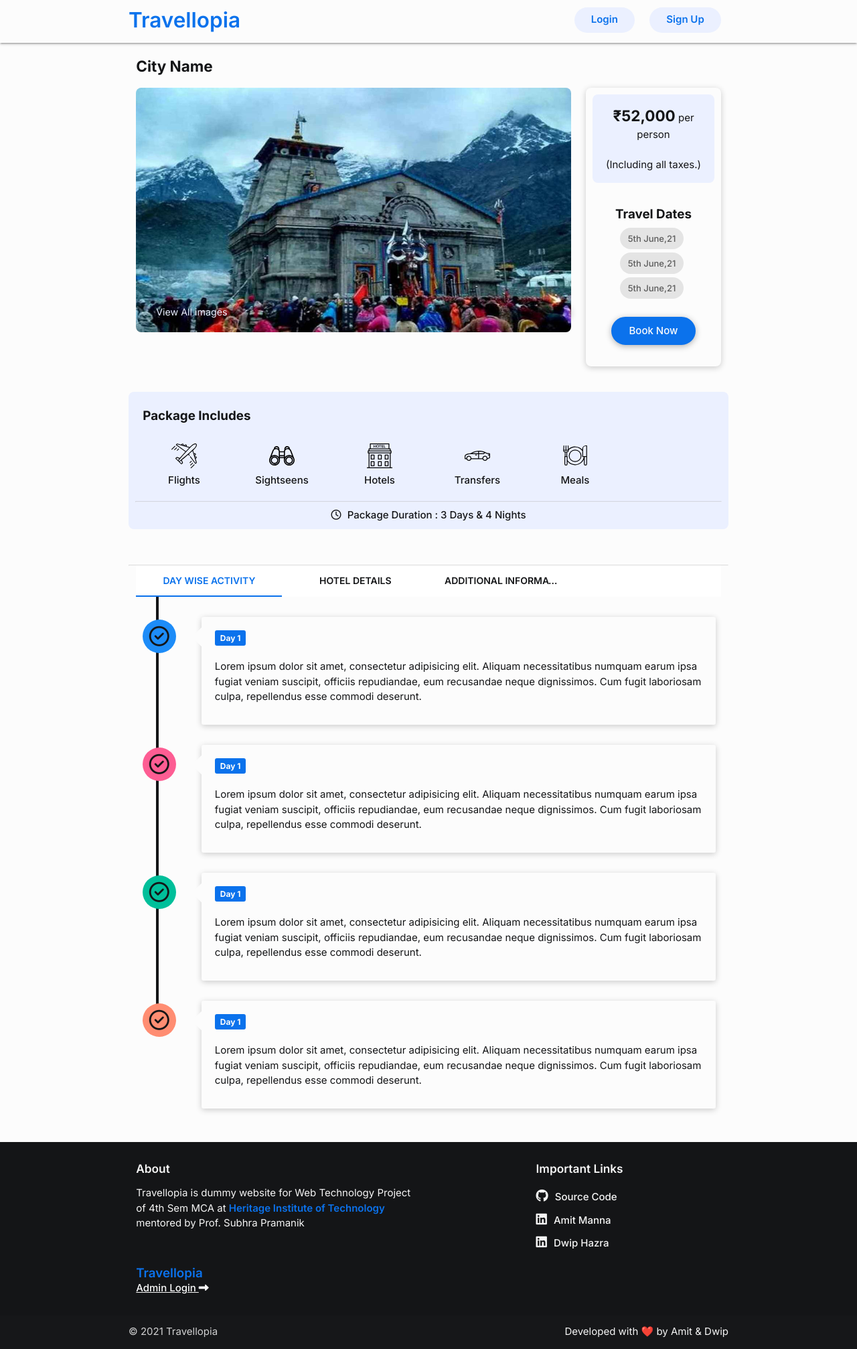
After one commit to hazradwip/Tour_system_project, a PHP site: page /package-details.html in a window 1280 px wide. The commit adds this page. Shown: the whole page at 67% size. Run offline with PHP 8.4, Linux system fonts and the light colour scheme; some libraries are stand-ins or nearby versions.

Commit message:
bug-fixes

```diff
--- a/css/styles.css
+++ b/css/styles.css
@@ -206,6 +206,11 @@ footer ul li a i {
 .btn-accent:hover {
     box-shadow: 1px 1px 2px rgb(0 0 0 / 45%);
 }
+
+button:focus {
+    background-color: var(--primary);
+    color: var(--bg-primary);
+}
 /* ====================================== */
 
 /* ============== Covid Container =============== */
@@ -396,55 +401,72 @@ label i {
     margin-top: 0;
 }
 
+/* ================ Package Details =============== */
+.package-name {
+    font-size: 1.5rem;
+    margin-top: 1.5rem;
+    margin-bottom: 0;
+}
 .container .row .pimg{
     height:365px;
-    width:95%;
+    width:100%;
     border-radius: 8px;
     margin-bottom: 15px;
 }
 
 #bottom-left{
     margin-top: -4rem;
-    color: white;
+    color: var(--secondary);
     margin-left: 2rem;
-    font-size: small;
+    font-size: 0.95rem;
+    box-shadow: 0 2px 10px rgb(0 0 0 / 20%);
 }
 
- #price{
+#price{
     background-color: var(--secondary);
     border-radius: 8px;
     padding: 15px;
 }
 
-#book{
-    background-color:white;
+#price span {
+    font-weight: 700;
+    font-size: 1.5rem;
+}
+
+.booking-window{
+    background-color: var(--bg-primary);
     border-radius: 8px;
-    box-shadow: 0 4px 8px 0 rgba(0, 0, 0, 0.2), 0 6px 20px 0 rgba(0, 0, 0, 0.19);
-    width: 275px;
+    box-shadow: 0 2px 10px rgb(0 0 0 / 20%);
     margin-left: 0px;
     padding: 10px;
     text-align: center;
 }
-
-.container  #dates{
+/*
+.container  .dates{
     background-color: var(--secondary);
     border-radius: 50px;
     padding:8px;
     color: black;
+} */
+
+#package-inc {
+    background-color: var(--secondary);
+    margin-top: 2.5rem;
+    padding:10px;
+    width: 100%;
+    border-radius: 8px;
+    /* margin-left: 8px; */
+    /* padding-right: 0px; */
+
+}
+#package-inc .icon img {
+    height: 2.5rem;
 }
 
-#package-inc{
-    background-color: var(--secondary);
-    padding:10px;
-    width: 66.5rem;
-    border-radius: 8px;
-    margin-left: 8px;
-    padding-right: 0px;
+#package-inc span {
+    font-weight: 500;
+}
 
-}
-#icon{
-    padding-left: 10px;
-}
 .tabs .tab a{
     color:var(--text-primary);
 }
@@ -478,7 +500,103 @@ label i {
     box-shadow: 0 2px 2px 0 rgba(0, 0, 0, 0.2), 0 6px 20px 0 rgba(0, 0, 0, 0.19);
 }
 
-
+/* timeline style */
+.timeline {
+    position: relative;
+    padding-left: 4rem;
+    margin: 0 0 0 30px;
+    color: var(--text-primary);
+  }
+  .timeline:before {
+    content: "";
+    position: absolute;
+    left: 0;
+    top: 0;
+    width: 4px;
+    height: 80%;
+    background: var(--text-primary);
+  }
+  .timeline .timeline-container {
+    position: relative;
+    margin: 2rem 0.5rem;
+  }
+  .timeline .timeline-container .timeline-icon {
+    position: absolute;
+    left: -88px;
+    top: 4px;
+    width: 50px;
+    height: 50px;
+    border-radius: 50%;
+    text-align: center;
+    font-size: 2rem;
+    background: #4f537b;
+  }
+  .timeline .timeline-container .timeline-icon i {
+    position: absolute;
+    left: 50%;
+    top: 50%;
+    transform: translate(-50%, -50%);
+  }
+  .timeline .timeline-container .timeline-icon img {
+    width: 100%;
+    height: 100%;
+    border-radius: 50%;
+  }
+  .timeline .timeline-container .timeline-body {
+    background: var(--bg-primary);
+    border-radius: 3px;
+    padding: 20px 20px 15px;
+    box-shadow: 0 2px 10px rgb(0 0 0 / 20%);
+  }
+  .timeline .timeline-container .timeline-body:before {
+    content: "";
+    background: inherit;
+    width: 20px;
+    height: 20px;
+    display: block;
+    position: absolute;
+    left: -10px;
+    transform: rotate(45deg);
+    border-radius: 0 0 0 2px;
+  }
+  .timeline .timeline-container .timeline-body .timeline-title {
+    margin-bottom: 1.4rem;
+  }
+  .timeline .timeline-container .timeline-body .timeline-title .day-badge {
+    background: var(--primary);
+    color: var(--bg-primary);
+    padding: 4px 8px;
+    border-radius: 3px;
+    font-size: 12px;
+    font-weight: bold;
+  }
+  .timeline .timeline-container .timeline-body .timeline-subtitle {
+    font-weight: 300;
+    font-style: italic;
+    opacity: 0.4;
+    margin-top: 16px;
+    font-size: 11px;
+  }
+  .timeline .timeline-container.primary .badge,
+  .timeline .timeline-container.primary .timeline-icon {
+    background: #1d8cf8 !important;
+  }
+  .timeline .timeline-container.info .badge,
+  .timeline .timeline-container.info .timeline-icon {
+    background: #11cdef !important;
+  }
+  .timeline .timeline-container.success .badge,
+  .timeline .timeline-container.success .timeline-icon {
+    background: #00bf9a !important;
+  }
+  .timeline .timeline-container.warning .badge,
+  .timeline .timeline-container.warning .timeline-icon {
+    background: #ff8d72 !important;
+  }
+  .timeline .timeline-container.danger .badge,
+  .timeline .timeline-container.danger .timeline-icon {
+    background: #fd5d93 !important;
+  }
 
 
 /* =============================================== */
@@ -549,6 +667,11 @@ label i {
         padding: 50px 0;
     }
 
+    .container .row .pimg {
+        height: 192px;
+        margin-bottom: 2.5rem;
+    }
+
     .input-field > label:not(.label-icon).active {
         width: 30% !important;
         transform: translateY(-14px) scale(0.7);
--- /dev/null
+++ b/package-details.html
@@ -0,0 +1,306 @@
+<!DOCTYPE html>
+<html lang="en">
+
+<head>
+  <meta charset="UTF-8">
+  <meta http-equiv="X-UA-Compatible" content="IE=edge">
+  <meta name="viewport" content="width=device-width, initial-scale=1.0">
+
+  <!-- JQuery CDN -->
+  <script type="text/javascript" src="https://cdnjs.cloudflare.com/ajax/libs/jquery/3.1.1/jquery.min.js"></script>
+
+  <!-- CSS Files -->
+  <link rel="stylesheet" href="./css/materialize.css">
+  <link rel="stylesheet" href="./css/styles.css">
+
+  <!-- Materialize JS -->
+  <script src="./scripts/materialize.js"></script>
+
+  <!-- Google Fonts -->
+  <link rel="preconnect" href="https://fonts.gstatic.com">
+  <link
+    href="https://fonts.googleapis.com/css2?family=Inter:wght@300;400;500;600;700;800&family=Caveat:wght@600;700&display=swap"
+    rel="stylesheet">
+
+  <!-- Icons -->
+  <link href="https://fonts.googleapis.com/icon?family=Material+Icons" rel="stylesheet">
+  <link rel="stylesheet" href="https://cdnjs.cloudflare.com/ajax/libs/font-awesome/5.15.3/css/all.min.css">
+  <script src="https://kit.fontawesome.com/90f1fd2d1e.js" crossorigin="anonymous"></script>
+
+  <title>Travellopia</title>
+</head>
+
+<body>
+
+  <!-- Navbar -->
+  <nav>
+    <div class="nav-wrapper">
+      <div class="container">
+        <a href="#" class="brand-logo">Travellopia</a>
+        <ul id="nav-mobile" class="right hide-on-med-and-down">
+          <li><a href="login.html" class="nav-items">Login</a></li>
+          <li><a href="signup.html" class="nav-items">Sign Up</a></li>
+        </ul>
+      </div>
+    </div>
+  </nav>
+  <!--==================Image and booking container===============-->
+  <div class="container">
+    <div class="row">
+      <div class="col s12">
+        <h5 class="package-name">City Name</h5>
+      </div>
+    </div>
+
+    <div class="row">
+      <div class="col l9 s12">
+        <img class="pimg" src="images/Kedarnath.jpg">
+        <a href="">
+          <h4 id="bottom-left">View All images</h4>
+        </a>
+      </div>
+
+      <div class="col l3 s12">
+        <div class="booking-window" id="">
+          <div id="price">
+            <span>₹52,000</span> per person
+            <br>
+            <br>
+            (Including all taxes.)
+          </div>
+          <div>
+            <h5 style="text-align: center;">
+              <br>
+              Travel Dates
+            </h5>
+          </div>
+          <div>
+            <a href="" class="chip">5th June,21</a>
+            <a href="" class="chip">5th June,21</a>
+            <a href="" class="chip">5th June,21</a>
+          </div>
+          <br>
+          <div>
+            <button class="btn-primary center-align" id="">Book Now</button>
+          </div>
+          <br>
+        </div>
+      </div>
+    </div>
+
+    <!--==============Package includes container========r-->
+    <div class="container" id="package-inc">
+      <div class="row">
+        <div class="col s12">
+          <h5>Package Includes</h5>
+        </div>
+      </div>
+
+      <div class="row">
+        <div class="col l2 s4 center-align">
+          <i class="icon"><img src="./images/icons/airplane.svg" alt="" /></i><br>
+          <span>Flights</span>
+        </div>
+        <div class="col l2 s4 center-align">
+          <i class="icon"><img src="./images/icons/binoculars.svg" alt="" /></i><br>
+          <span>Sightseens</span>
+        </div>
+        <div class="col l2 s4 center-align">
+          <i class="icon"><img src="./images/icons/hotel.svg" alt="" /></i><br>
+          <span>Hotels</span>
+        </div>
+        <div class="col l2 s4 center-align">
+          <i class="icon"><img src="./images/icons/car.svg" alt="" /></i><br>
+          <span>Transfers</span>
+        </div>
+        <div class="col l2 s4 center-align">
+          <i class="icon"><img src="./images/icons/dinner.svg" alt="" /></i><br>
+          <span>Meals</span>
+        </div>
+      </div>
+      <hr>
+      <div class="center-align">
+        <i class="far fa-clock"></i>
+        <span style="padding-left: 5px;"> Package Duration : 3 Days & 4 Nights </span>
+      </div>
+
+    </div>
+
+
+
+    <!--======================tabs==============-->
+
+    <p>&nbsp;</p>
+    <div class="row">
+      <div class="col s12">
+        <ul id="tabs" class="tabs">
+          <li class="tab col s3"><a href="#test-swipe-1">Day Wise Activity</a></li>
+          <li class="tab col s3"><a href="#test-swipe-2">Hotel Details</a></li>
+          <li class="tab col s3"><a href="#test-swipe-3">Additional Information</a></li>
+        </ul>
+      </div>
+
+      <!--==================================test swipe 1==========================================-->
+
+      <hr>
+      <div id="test-swipe-1" class="col s12" style="display: flex;">
+        <div class="timeline">
+          <div class="timeline-container primary">
+            <div class="timeline-icon">
+              <i class="far fa-check-circle"></i>
+            </div>
+            <div class="timeline-body">
+              <div class="timeline-title"><span class="day-badge">Day 1</span></div>
+              <p>Lorem ipsum dolor sit amet, consectetur adipisicing elit. Aliquam necessitatibus numquam earum ipsa
+                fugiat veniam suscipit, officiis repudiandae, eum recusandae neque dignissimos. Cum fugit laboriosam
+                culpa, repellendus esse commodi deserunt.</p>
+            </div>
+          </div>
+          <div class="timeline-container danger">
+            <div class="timeline-icon">
+              <i class="far fa-check-circle"></i>
+            </div>
+            <div class="timeline-body">
+              <div class="timeline-title"><span class="day-badge">Day 1</span></div>
+              <p>Lorem ipsum dolor sit amet, consectetur adipisicing elit. Aliquam necessitatibus numquam earum ipsa
+                fugiat veniam suscipit, officiis repudiandae, eum recusandae neque dignissimos. Cum fugit laboriosam
+                culpa, repellendus esse commodi deserunt.</p>
+            </div>
+          </div>
+          <div class="timeline-container success">
+            <div class="timeline-icon">
+              <i class="far fa-check-circle"></i>
+            </div>
+            <div class="timeline-body">
+              <div class="timeline-title"><span class="day-badge">Day 1</span></div>
+              <p>Lorem ipsum dolor sit amet, consectetur adipisicing elit. Aliquam necessitatibus numquam earum ipsa
+                fugiat veniam suscipit, officiis repudiandae, eum recusandae neque dignissimos. Cum fugit laboriosam
+                culpa, repellendus esse commodi deserunt.</p>
+            </div>
+          </div>
+          <div class="timeline-container warning">
+            <div class="timeline-icon">
+              <i class="far fa-check-circle"></i>
+            </div>
+            <div class="timeline-body">
+              <div class="timeline-title"><span class="day-badge">Day 1</span></div>
+              <p>Lorem ipsum dolor sit amet, consectetur adipisicing elit. Aliquam necessitatibus numquam earum ipsa
+                fugiat veniam suscipit, officiis repudiandae, eum recusandae neque dignissimos. Cum fugit laboriosam
+                culpa, repellendus esse commodi deserunt.</p>
+            </div>
+          </div>
+        </div>
+      </div>
+    </div>
+    <!--==================================test swipe 2============================================-->
+    <div id="test-swipe-2" class="col s12 ">
+      <div class="row">
+        <div class="col l5 s12">
+          <img id="tab-image" src="images/gangtok.jpg">
+        </div>
+        <div class="col l7 s12">
+          <h5>Hotel Name</h5>
+          <i class="fas fa-map-marker-alt"></i>
+          <span>Hotel Location</span>
+          <br>
+          <br>
+          <span>
+            In publishing and graphic design,
+            Lorem ipsum is a placeholder text commonly used to demonstrate the visual form of a
+            document or a typeface without relying on meaningful content.
+            Lorem ipsum may be used as a placeholder before final copy is available.
+            It is also used to temporarily replace text in a process called greeking,
+            which allows designers to consider the form of a webpage or publication,
+            without the meaning of the text influencing the design.
+          </span>
+        </div>
+      </div>
+      <div class="row">
+        <div class="col l5 s12">
+          <img id="tab-image" src="images/gangtok.jpg">
+        </div>
+        <div class="col l7 s12">
+          <h5>Hotel Name</h5>
+          <i class="fas fa-map-marker-alt"></i>
+          <span>Hotel Location</span>
+          <br>
+          <br>
+          <span>
+            In publishing and graphic design,
+            Lorem ipsum is a placeholder text commonly used to demonstrate the visual form of a
+            document or a typeface without relying on meaningful content.
+            Lorem ipsum may be used as a placeholder before final copy is available.
+            It is also used to temporarily replace text in a process called greeking,
+            which allows designers to consider the form of a webpage or publication,
+            without the meaning of the text influencing the design.
+          </span>
+        </div>
+      </div>
+      <div class="row">
+        <div class="col l5 s12">
+          <img id="tab-image" src="images/gangtok.jpg">
+        </div>
+        <div class="col l7 s12">
+          <h5>Hotel Name</h5>
+          <i class="fas fa-map-marker-alt"></i>
+          <span>Hotel Location</span>
+          <br>
+          <br>
+          <span>
+            In publishing and graphic design,
+            Lorem ipsum is a placeholder text commonly used to demonstrate the visual form of a
+            document or a typeface without relying on meaningful content.
+            Lorem ipsum may be used as a placeholder before final copy is available.
+            It is also used to temporarily replace text in a process called greeking,
+            which allows designers to consider the form of a webpage or publication,
+            without the meaning of the text influencing the design.
+          </span>
+        </div>
+      </div>
+    </div>
+    <!--=============test swipe 3==================================-->
+    <div id="test-swipe-3" class="col s12 ">
+
+    </div>
+  </div>
+
+  <!-- ========= Footer =========== -->
+  <footer class="page-footer">
+    <div class="container">
+      <div class="row">
+        <div class="col l6 s12">
+          <h6 class="grey-text text-lighten-4">About</h6>
+          <p class="grey-text text-lighten-4">Travellopia is dummy website for Web Technology Project of 4th Sem MCA
+            at <a href="https://heritageit.edu" target="_blank">Heritage Institute of Technology</a> mentored by Prof.
+            Subhra Pramanik</p>
+          <br>
+          <h5 class="brand-logo">Travellopia
+            <br><a href="">Admin Login <i class="fas fa-long-arrow-alt-right"></i></a>
+          </h5>
+        </div>
+        <div class="col l4 offset-l2 s12">
+          <h6 class="grey-text text-lighten-4">Important Links</h6>
+          <ul>
+            <li><a class="grey-text text-lighten-4" href="https://github.com/AmitManna99/Tour_system_project" target="_blank"><i
+                  class="fab fa-github"></i> Source Code</a></li>
+            <li><a class="grey-text text-lighten-4" href="https://in.linkedin.com/in/amitmanna99" target="_blank"><i
+                  class="fab fa-linkedin"></i> Amit Manna</a></li>
+            <li><a class="grey-text text-lighten-4" href="https://in.linkedin.com/in/dwip-hazra-40672517a" target="_blank"><i
+                  class="fab fa-linkedin"></i> Dwip Hazra</a></li>
+          </ul>
+        </div>
+      </div>
+    </div>
+    <div class="footer-copyright">
+      <div class="container">
+        © 2021 Travellopia
+        <a class="grey-text text-lighten-4 right" href="#!" style="font-weight: 400;">Developed with ❤️ by Amit &
+          Dwip</a>
+      </div>
+    </div>
+  </footer>
+  <!-- ========= End of Footer =========== -->
+  <script src="./scripts/styles.js"></script>
+</body>
+
+</html>
```
Also changed, not shown: package_screen.html (deleted, +0 -259 lines), scripts/styles.js (+8 -3 lines), images/icons/airplane.svg (added), images/icons/binoculars.svg (added), images/icons/car.svg (added), images/icons/dinner.svg (added), images/icons/exchange.svg (added), images/icons/hotel.svg (added).
